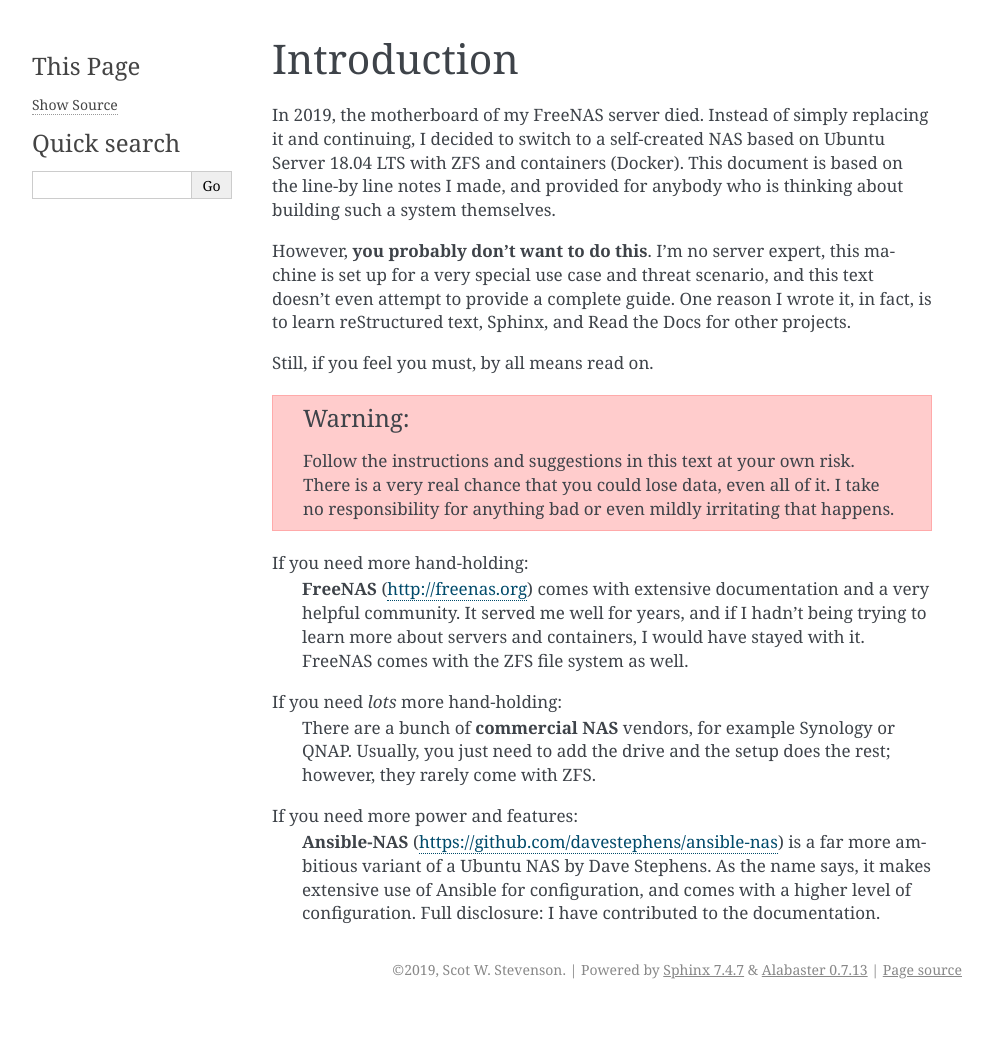
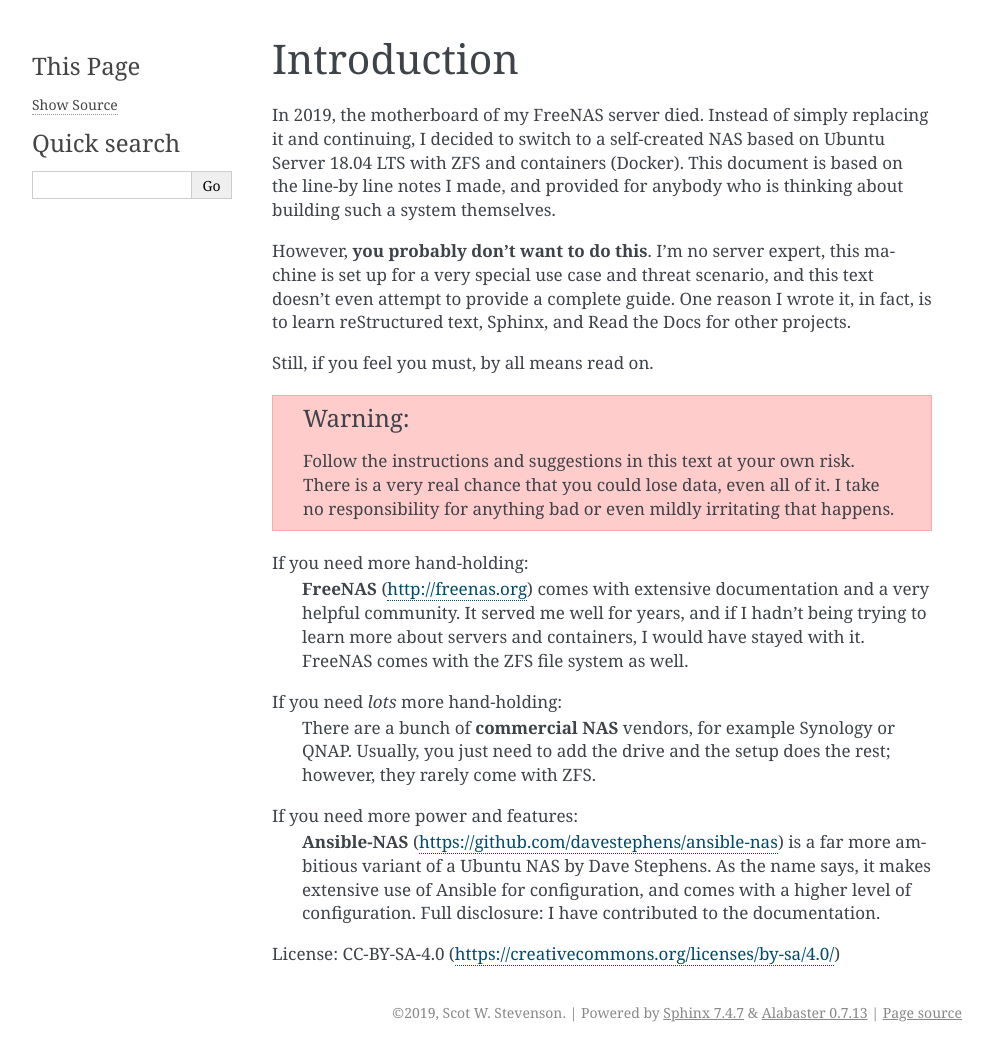
Before and after one commit to scotws/ubuntu-nas, a Sphinx documentation site: the page built from docs/source/introduction.rst, in a window 1280 px wide. Shown: the whole page, without its empty margins (148-1141 px from the left). Built offline with Sphinx 7.4.7, drawn with Linux system fonts in a browser that asks for light colours; before the commit the page ends 1009 px from its top, so only the background shows below that.

Commit message:
Added license information

```diff
--- a/docs/source/introduction.rst
+++ b/docs/source/introduction.rst
@@ -37,3 +37,5 @@ If you need more power and features:
         makes extensive use of Ansible for configuration, and comes with
         a higher level of configuration. Full disclosure: I have contributed to the
         documentation.
+
+License: CC-BY-SA-4.0 (https://creativecommons.org/licenses/by-sa/4.0/)
```
Also changed, not shown: LICENSE.txt (added), 9 other files.
